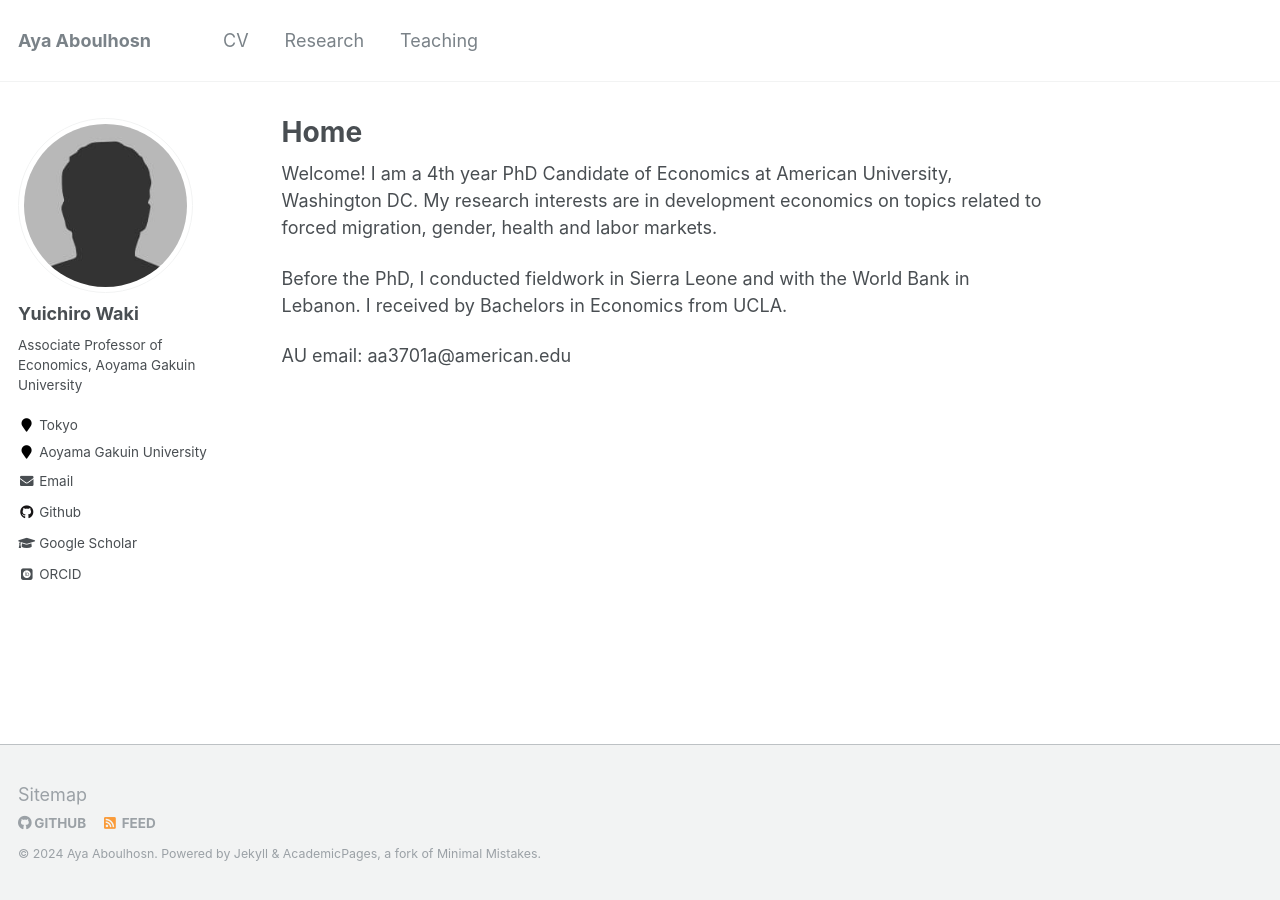
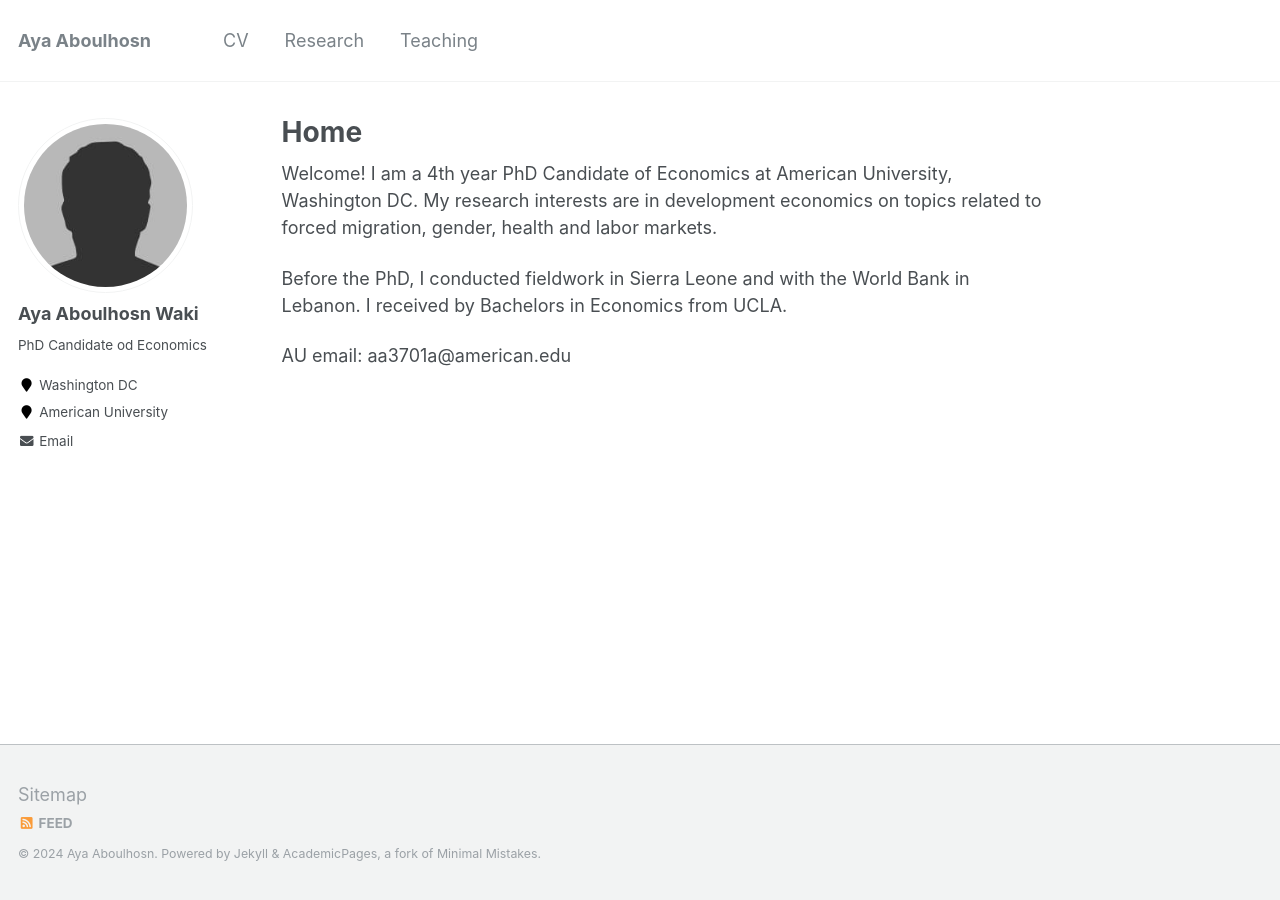
Before and after one commit to ayaaboulhosn/ayaaboulhosn.github.io, a Jekyll site: the page built from _pages/about.md, in a window 1280 px wide. Built offline with Jekyll 4.4.1, drawn with Linux system fonts in a browser that asks for light colours; some web fonts are replaced; part of the change alters nothing that is shown.

Commit message:
Update _config.yml

```diff
--- a/_config.yml
+++ b/_config.yml
@@ -79,14 +79,14 @@ analytics:
 
 # Site Author
 author:
-  name             : "Yuichiro Waki"
+  name             : "Aya Aboulhosn Waki"
   avatar           : "profile.png"
-  bio              : "Associate Professor of Economics, Aoyama Gakuin University"
-  location         : "Tokyo"
-  employer         : "Aoyama Gakuin University"
+  bio              : "PhD Candidate od Economics"
+  location         : "Washington DC"
+  employer         : "American University"
   pubmed           :
-  googlescholar    : "https://scholar.google.com/citations?user=efRzRDgAAAAJ"
-  email            : "ywakiecon@gmail.com"
+  googlescholar    :
+  email            : "aa3701a@american.edu"
   researchgate     :  # example: "https://www.researchgate.net/profile/yourprofile"
   uri              :
   bitbucket        :
@@ -95,14 +95,14 @@ author:
   flickr           :
   facebook         :
   foursquare       :
-  github           : "ywaki-econ"
+  github           :
   google_plus      :
   keybase          :
   instagram        :
   impactstory      : #"https://profiles.impactstory.org/u/xxxx-xxxx-xxxx-xxxx"
   lastfm           :
   linkedin         :
-  orcid            : "http://orcid.org/0000-0003-1929-3520"
+  orcid            :
   pinterest        :
   soundcloud       :
   stackoverflow    : # http://stackoverflow.com/users/123456/username
@@ -114,7 +114,7 @@ author:
   xing             :
   youtube          :
   wikipedia        :
-  researchmap      : "https://researchmap.jp/yuichirowaki/"
+  researchmap      :
 
 
 # Reading Files
@@ -191,18 +191,6 @@ collections:
 
 # Defaults
 defaults:
-  # _posts
-  - scope:
-      path: ""
-      type: posts
-    values:
-      layout: single
-      author_profile: true
-      read_time: true
-      comments: true
-      share: true
-      related: true
-  # _pages
   - scope:
       path: ""
       type: pages
@@ -218,32 +206,6 @@ defaults:
       author_profile: true
       share: true
       comments: true
-  # _publications
-  - scope:
-      path: ""
-      type: publications
-    values:
-      layout: single
-      author_profile: true
-      share: true
-      comments: true
-  # _portfolio
-  - scope:
-      path: ""
-      type: portfolio
-    values:
-      layout: single
-      author_profile: true
-      share: true
-      comment: true
-  # _talks
-  - scope:
-      path: ""
-      type: talks
-    values:
-      layout: talk
-      author_profile: true
-      share: true
 
 # Sass/SCSS
 sass:
```
